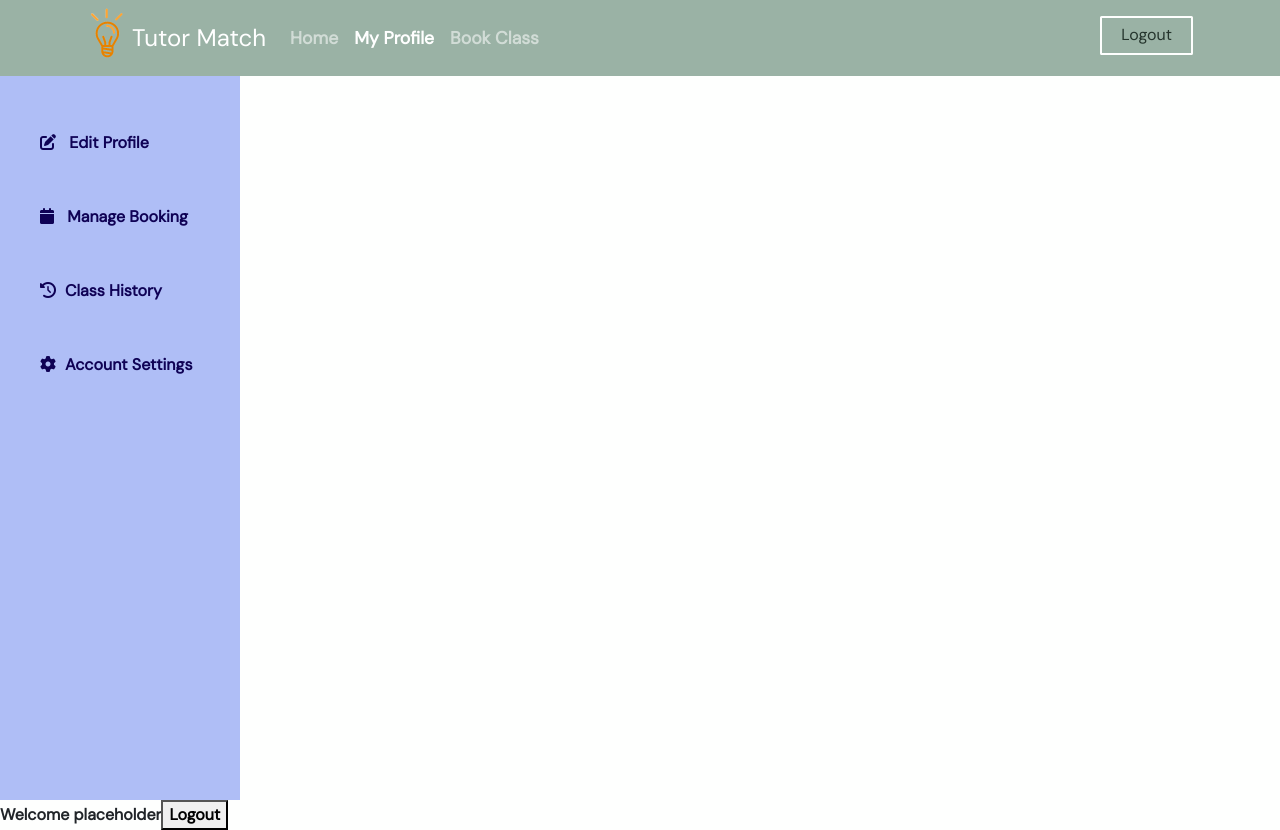
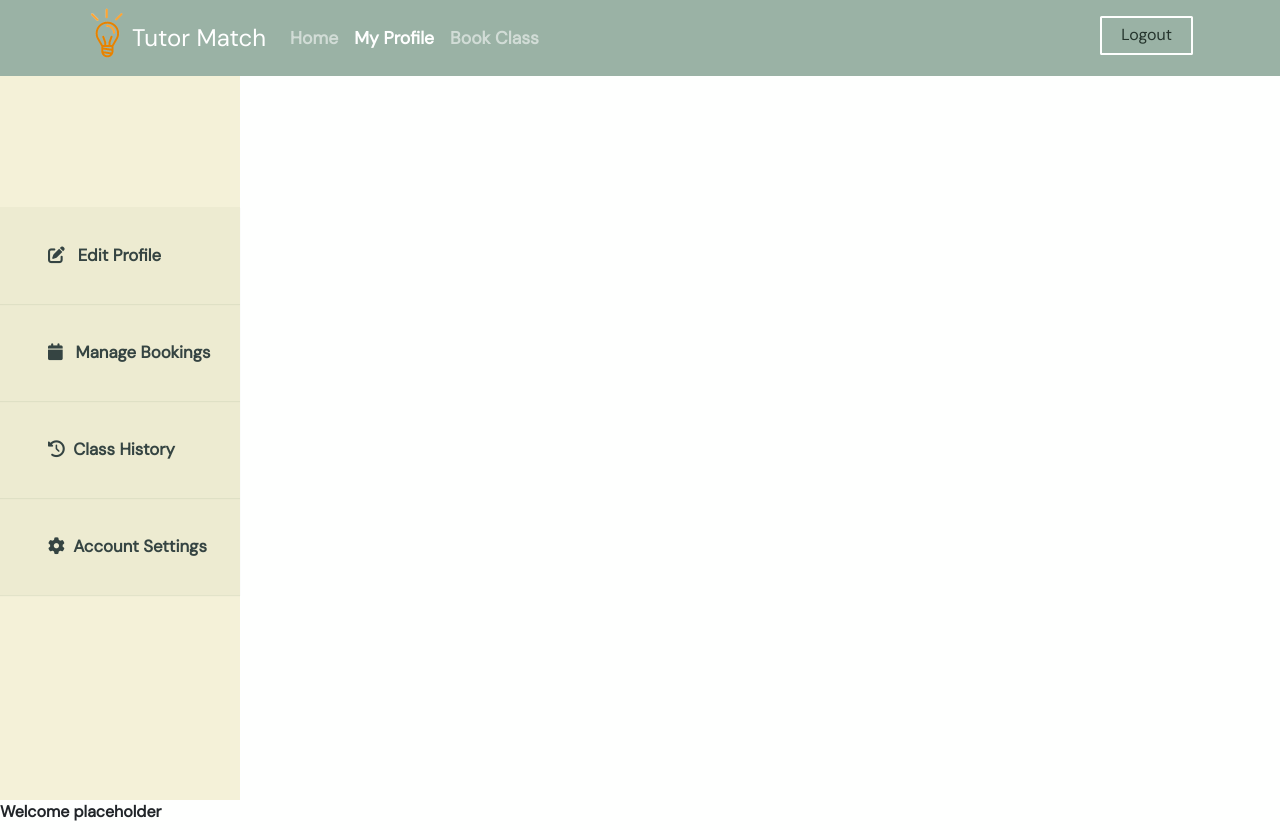
Before and after one commit to yianan261/Tutor-Match-App, a React (Create React App) app in the folder client/: page /profile in a window 1280 px wide. Built offline with nearby package versions, Linux system fonts and the light colour scheme; the HTML template or start-up script is replaced by a standard one.

Commit message:
edited readme

```diff
--- a/client/src/assets/styles/SideNav.css
+++ b/client/src/assets/styles/SideNav.css
@@ -23,25 +23,33 @@
   display: flex; /* Will be hidden on mobile */
   flex-direction: column;
   grid-area: sidenav;
-    background-color: #afbef6;
+  background-color: #f4f1d8;
 }
 
 .sidenav__list {
   padding: 0;
   padding-bottom: 5%;
+  padding-top: 40%;
   margin-top: 85px;
   list-style-type: none;
 }
 
 .sidenav__list-item {
-    padding: 20px 20px 30px 40px;
-    color: rgb(15, 2, 85);
+  padding: 15% 10% 15% 20%;
+  color: rgb(53, 68, 66);
+  background-color: rgba(210, 209, 181, 0.2);
+  box-shadow: rgba(70, 99, 70, 0.1) 0px 1px 1px 0px;
+  margin: auto;
 }
 
 .sidenav__list-item:hover {
   background-color: rgba(255, 255, 255, 0.2);
   cursor: pointer;
 }
-  .sideNavIcon{
+.sideNavIcon {
   padding-right: 5%;
 }
+
+.sidenav__list-item {
+  font-size: 1.05rem;
+}
--- a/client/src/components/SideNav.js
+++ b/client/src/components/SideNav.js
@@ -6,16 +6,11 @@ function SideNav() {
     <div className="grid-container">
       <aside className="sidenav">
         <ul className="sidenav__list">
-          <li
-            className="sidenav__list-item"
-            data-bs-toggle="tooltip"
-            data-bs-title="click to edit profile"
-            data-bs-placement="right"
-          >
+          <li className="sidenav__list-item">
             <i className="fa-solid fa-pen-to-square sideNavIcon" /> Edit Profile
           </li>
           <li className="sidenav__list-item">
-            <i className="fa-solid fa-calendar sideNavIcon" /> Manage Booking
+            <i className="fa-solid fa-calendar sideNavIcon" /> Manage Bookings
           </li>
           <li className="sidenav__list-item">
             <i className="fa-solid fa-clock-rotate-left sideNavIcon" />
--- a/client/src/components/TutorInfo.js
+++ b/client/src/components/TutorInfo.js
@@ -62,7 +62,7 @@ function TutorInfo({ tutorProfile, returnToSearch }) {
                   const regex = /Tutor/i;
                   const r = review.replace(regex, `${tutorProfile.first_name}`);
                   return (
-                    <div className="innerDiv" key={idx}>
+                    <div className="innerDiv" key={`tutor_${idx}`}>
                       <section className="rectangle">
                         <div className="wrapper">
                           <div className="review">
--- a/client/src/pages/Profile.js
+++ b/client/src/pages/Profile.js
@@ -1,24 +1,15 @@
 import React from "react";
 import { useAuth } from "../utils/auth";
-import { useNavigate } from "react-router-dom";
 import SharedLayout from "./SharedLayout";
 
 function Profile() {
   const auth = useAuth();
-  const navigate = useNavigate();
 
-  //logout navigates back to home
-  const handleLogout = () => {
-    auth.logout();
-    navigate("/");
-  };
 
   return (
     <div>
     <SharedLayout/>
       Welcome {auth.user}
-      {/* temporary */}
-      <button onClick={handleLogout}>Logout</button>
     </div>
   );
 }
```
Also changed, not shown: 1 other file (tests, documents, lock files or other folders). Lines whose indentation alone changed are shown as unchanged.
